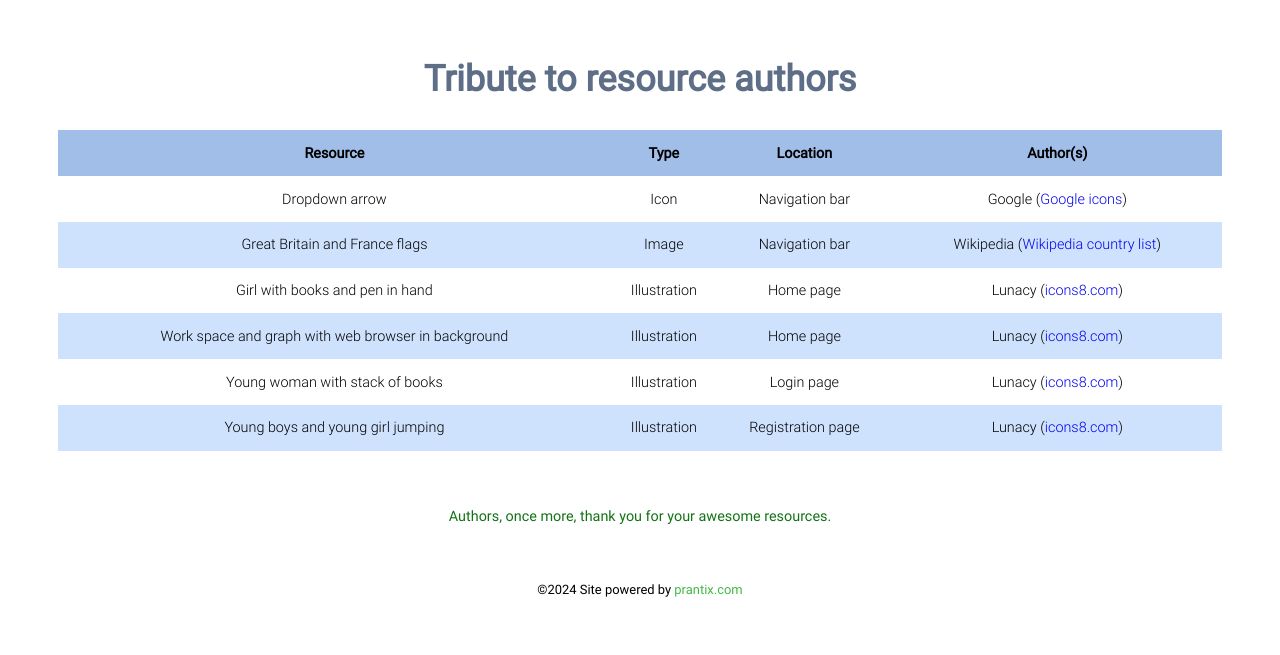
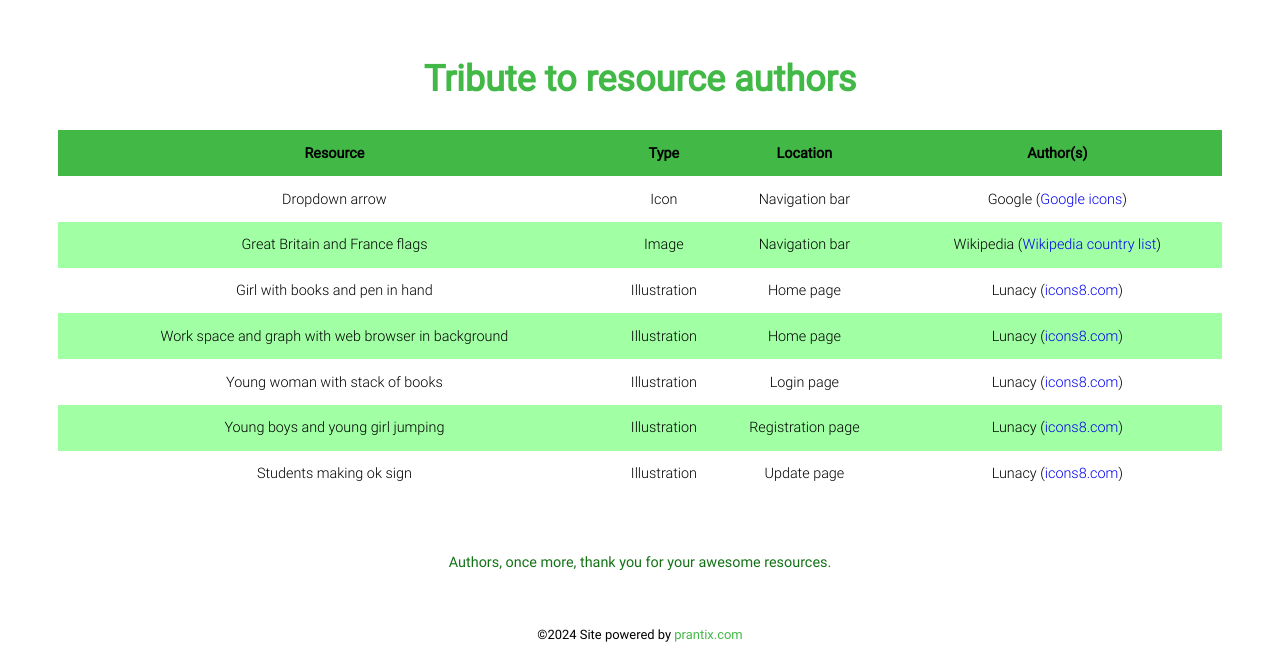
Before and after one commit to the1stenhancer/usermgmt, a Django app: template crud/templates/main/references.html in a window 1280 px wide. Shown: the part 177-832 px from the top of the page. Before the commit the page ends 774 px from the top, so only its background shows below. Run offline with Django 5.2, Linux system fonts and the light colour scheme; the template is opened without the code that fills it, so the values that code supplies are empty.

Commit message:
adjusted css for users and references pages

```diff
--- a/crud/static/css/references.css
+++ b/crud/static/css/references.css
@@ -6,7 +6,7 @@
     .section-references h1 {
         font-size: 2.5em;
         text-align: center;
-        color: #5d6e86;
+        color: #42B946;
     }
 
     .section-references table {
@@ -18,11 +18,11 @@
     .section-references table th {
         font-size: 1em;
         padding: 1em 0;
-        background-color: #a1bee9;
+        background-color: #42B946;
     }
 
     .section-references table tr:nth-child(even) {
-        background-color: #cfe2fd;
+        background-color: #a1ffa4;
     }
 
     .section-references table td {
--- /dev/null
+++ b/crud/static/css/update.css
@@ -0,0 +1,5 @@
+@media screen and (min-width: 80em) {
+    .section-image img {
+        width: 42%;
+    }
+}
--- a/crud/templates/main/references.html
+++ b/crud/templates/main/references.html
@@ -59,6 +59,12 @@
                 <td>{% translate "Registration page" %}</td>
                 <td>Lunacy (<a href="https://icons8.com" target="_blank">icons8.com</a>)</td>
             </tr>
+            <tr>
+                <td>{% translate "Students making ok sign" %}</td>
+                <td>{% translate "Illustration" %}</td>
+                <td>{% translate "Update page" %}</td>
+                <td>Lunacy (<a href="https://icons8.com" target="_blank">icons8.com</a>)</td>
+            </tr>
         </tbody>
     </table>
     <p>{% translate "Authors, once more, thank you for your awesome resources." %}</p>
--- a/crud/templates/main/update.html
+++ b/crud/templates/main/update.html
@@ -3,6 +3,7 @@
 {% load static %}
 {% block header_link %}
 <link href="{% static 'css/register.css' %}" rel="stylesheet">
+<link href="{% static 'css/update.css' %}" rel="stylesheet">
 {% endblock %}
 
 {% block header_script %}
@@ -17,7 +18,7 @@
 
 <section class="two-pane">
     <article class="section-image">
-        <img src="{% static 'img/register_img.svg' %}">
+        <img src="{% static 'img/update_img.svg' %}">
     </article>
     <article class="two-pane-form">
         <h2>{% translate "Update User" %}</h2>
```
Also changed, not shown: crud/static/css/users.css (+12 -0 lines), crud/static/img/update_img.svg (added).
